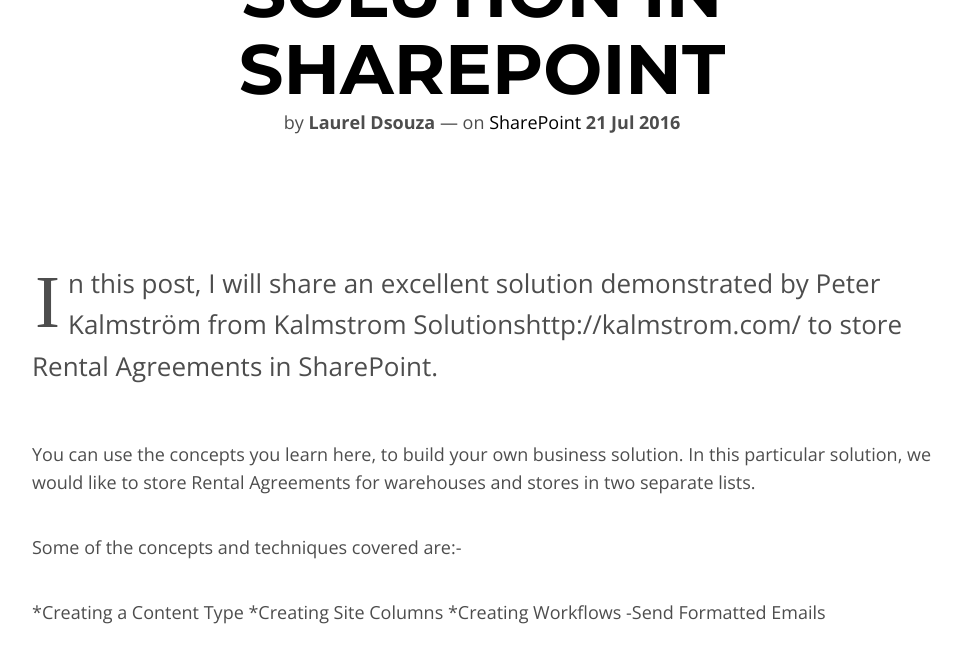
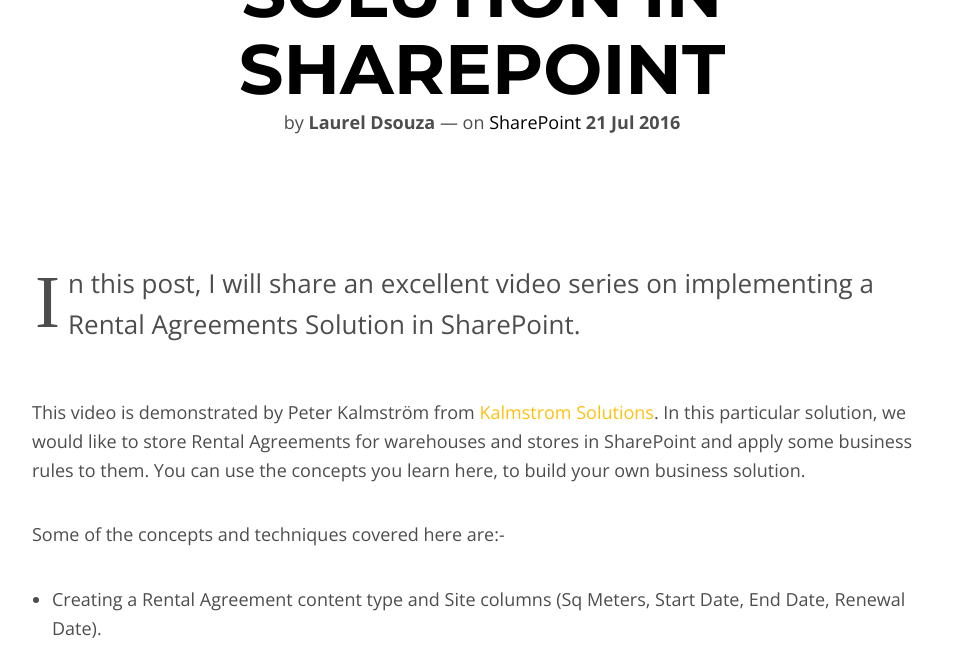
Before and after one commit to ldsouza/ldsouza.github.io, a Jekyll site: the page built from _posts/2016-07-21-implementing-a-agreements-solution-in-sharepoint.md, in a window 1280 px wide and 1400 px high, scrolled down 420 px. Shown: the top 648 px of the window, without its empty margins (158-1120 px from the left). Built offline with Jekyll 4.4.1, drawn with Linux system fonts in a browser that asks for light colours; nearby versions of some CDN libraries; comment, search, counter and statistics services are not loaded; some of the changed text lies outside the part shown.

Commit message:
Updated 2016-07-21-implementing-a-agreements-solution-in-sharepoint.md

```diff
--- a/_posts/2016-07-21-implementing-a-agreements-solution-in-sharepoint.md
+++ b/_posts/2016-07-21-implementing-a-agreements-solution-in-sharepoint.md
@@ -7,15 +7,32 @@
 title: Implementing a Agreements Solution in SharePoint
 tags: SharePoint
 ---
-In this post, I will share an excellent solution demonstrated by Peter Kalmström from Kalmstrom Solutionshttp://kalmstrom.com/ to store Rental Agreements in SharePoint.
+In this post, I will share an excellent video series on implementing a Rental Agreements Solution in SharePoint.
 
-You can use the concepts you learn here, to build your own business solution. In this particular solution, we would like to store Rental Agreements for warehouses and stores in two separate lists.
+This video is demonstrated by Peter Kalmström from [Kalmstrom Solutions](http://kalmstrom.com/). In this particular solution, we would like to store Rental Agreements for warehouses and stores in SharePoint and apply some business rules to them. You can use the concepts you learn here, to build your own business solution.
 
-Some of the concepts and techniques covered are:-
+Some of the concepts and techniques covered here are:-
 
-*Creating a Content Type
-*Creating Site Columns
-*Creating Workflows
-   -Send Formatted Emails
+- Creating a Rental Agreement content type and Site columns (Sq Meters, Start Date, End Date, Renewal Date).
+- Using SharePoint Workflow to Set the renewal date and send an email on the renewal date.
+- Applying a Retention Policy to permanently remove agreements after 10 years.
 
+Create the Rental Agreements Content Type and Site Columns
 {% include youtubePlayer.html id="BQ2rrpTCyjc" %}
+
+Add the Rental Agreements Content Type to the Warehouse list
+{% include youtubePlayer.html id="6XiYZf4dQNg" %}
+
+Create a SharePoint List Template from the Warehouse List
+{% include youtubePlayer.html id="wfFI0Lcj-LA" %}
+
+Create a SharePoint Workflow that sets the Renewal Date
+{% include youtubePlayer.html id="K2Si0h7scYI" %}
+
+Create a SharePoint Workflow that sends an Email on the Renewal Date
+{% include youtubePlayer.html id="pt_Xo1hVstg" %}
+
+Apply a Retention Policy to the Rental Agreements
+{% include youtubePlayer.html id="mo6LwoWZtBg" %}
+
+If you have any comments or questions, please leave a comment below.
```
